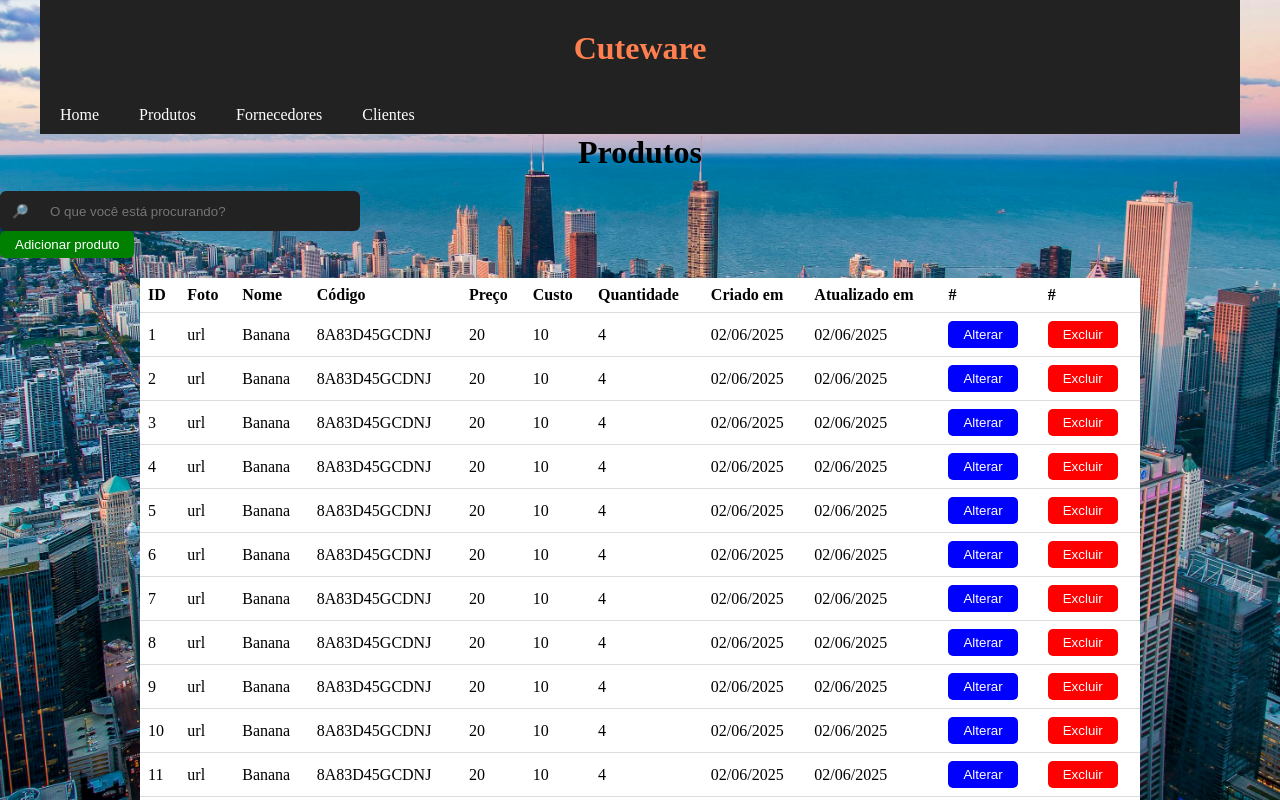
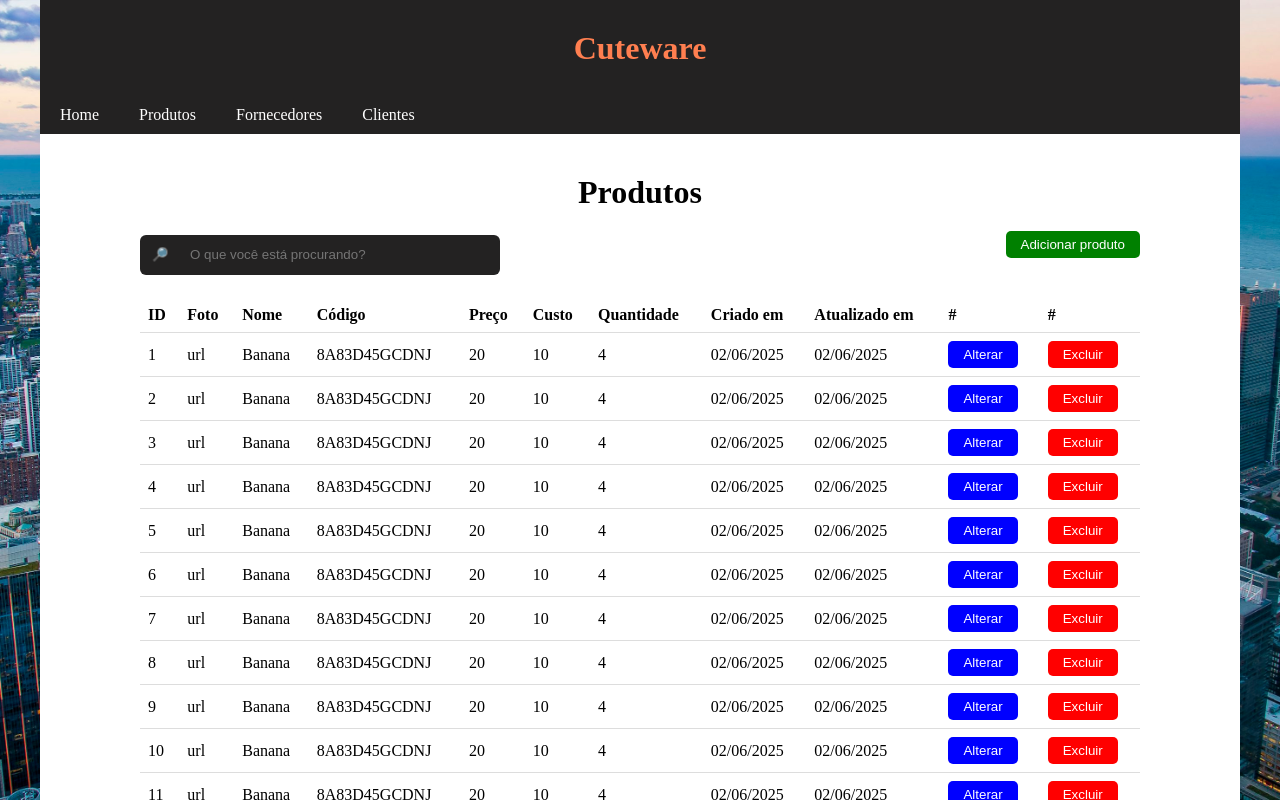
Before and after one commit to The-Cute-Push/abp-frontend, an Angular app: page /products in a window 1280 px wide. Shown: the top 800 px of the page. Built offline with nearby package versions, Linux system fonts and the light colour scheme.

Commit message:
correção de nomenclatura de box_one e box_two

```diff
--- a/src/app/products/products.component.css
+++ b/src/app/products/products.component.css
@@ -76,7 +76,7 @@ nav>a:hover {
   background-color: #4ffa4f;
 }
 
-.box_2 {
+.box_two {
   width: 1000px;
   margin: auto;
   display: flex;
@@ -120,7 +120,7 @@ table {
   background-color: white;
 }
 
-.box_1 {
+.box_one {
   min-height: 100vh;
   width: 1200px;
   background-color: white;
```
